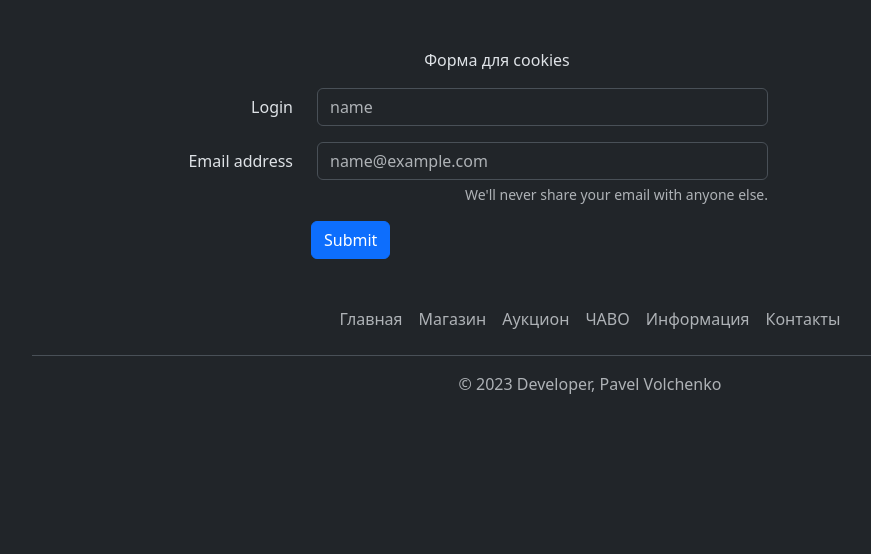
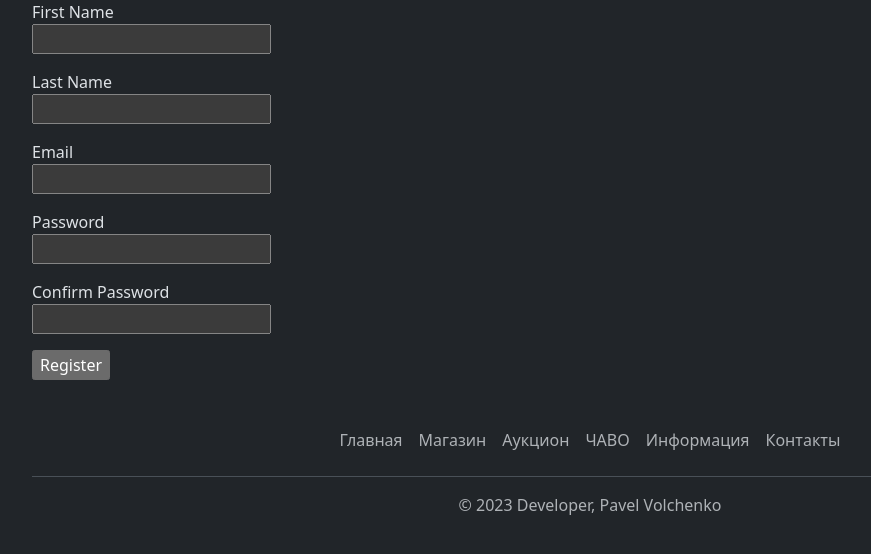
Before and after one commit to PavelVolchenko/flask, a Flask app: page /sign-in/ in a window 1280 px wide. Shown: the part 56-610 px from the top of the page, without its empty margins (50-921 px from the left). Run offline with Flask 3, Linux system fonts and the light colour scheme.

Commit message:
hw3 done

```diff
--- a/app.py
+++ b/app.py
@@ -1,12 +1,15 @@
 from flask import Flask, render_template, make_response, request, redirect, url_for, flash, session
+from flask_wtf import CSRFProtect
 import items
 import logging
 from config import Config
-from models import db, User, Post
+from models import db, add_user
+from form import RegistrationForm
 
 app = Flask(__name__)
 app.config.from_object(Config)
 db.init_app(app)
+csrf = CSRFProtect(app)
 logger = logging.getLogger(__name__)
 
 
@@ -18,7 +21,7 @@ def init_db():
 
 @app.context_processor
 def inject_user():
-    return dict(user=request.cookies.get('user'))
+    return dict(user=request.cookies.get('first_name'))
 
 
 @app.route('/')
@@ -31,26 +34,30 @@ def index():
 
 
 @app.route('/sign-in/', methods=['GET', 'POST'])
+@csrf.exempt
 def sign_in():
-    if request.method == 'POST':
-        user = request.form.get('username')
-        email = request.form.get('email')
-        if not request.form.get('username') or not request.form.get('email'):
-            flash("Все поля должны быть заполнены!", 'danger')
-            return redirect(url_for('sign_in'))
-        else:
-            response = make_response(redirect(url_for('index')))
-            response.set_cookie('user', user)
-            response.set_cookie('email', email)
-            return response
-    return render_template('sign-in.html')
+    form = RegistrationForm()
+    if request.method == 'POST' and form.validate():
+        user_dict = dict()
+        user_dict.update(
+            {
+                'first_name': form.first_name.data,
+                'last_name': form.last_name.data,
+                'email': form.email.data,
+                'password': form.password.data,
+            }
+        )
+        response = make_response(redirect(url_for('index')))
+        response.set_cookie('first_name', user_dict.get('first_name'))
+        print(add_user(user_dict))
+        return response
+    return render_template('sign-in.html', form=form)
 
 
 @app.route('/logout/')
 def logout():
     response = make_response(redirect(url_for('sign_in')))
-    response.delete_cookie('user')
-    response.delete_cookie('email')
+    response.delete_cookie('first_name')
     return response
 
 
--- a/config.py
+++ b/config.py
@@ -4,6 +4,6 @@ import secrets
 class Config(object):
     SERVER_NAME = '127.0.0.1:5000'
     SECRET_KEY = secrets.token_hex()
-    SQLALCHEMY_DATABASE_URI = 'sqlite:///mydatabase.db'
+    SQLALCHEMY_DATABASE_URI = 'sqlite:///users.db'
     SQLALCHEMY_TRACK_MODIFICATIONS = False
     TEMPLATES_AUTO_RELOAD = True
--- /dev/null
+++ b/form.py
@@ -0,0 +1,11 @@
+from flask_wtf import FlaskForm
+from wtforms import StringField, PasswordField
+from wtforms.validators import DataRequired, Email, EqualTo
+
+
+class RegistrationForm(FlaskForm):
+    first_name = StringField('First Name', validators=[DataRequired()])
+    last_name = StringField('Last Name', validators=[DataRequired()])
+    email = StringField('Email', validators=[DataRequired(), Email()])
+    password = PasswordField('Password', validators=[DataRequired()])
+    confirm_password = PasswordField('Confirm Password', validators=[DataRequired(), EqualTo('password')])
--- a/templates/sign-in.html
+++ b/templates/sign-in.html
@@ -5,37 +5,123 @@
 {% endblock %}
 
 {% block content %}
-  <div class="container mt-5">
-    <form method="post">
-      {% with messages = get_flashed_messages(with_categories=true) %}
-        {% if messages %}
-          {% for category, message in messages %}
-            <div class="alert alert-{{ category }}">
-              {{ message }}
-            </div>
-          {% endfor %}
-          {% else %}
-          <p class="text col-10 text-center">Форма для cookies</p>
-        {% endif %}
-      {% endwith %}
-      <div class="mb-3 row">
-        <label for="username" class="col-sm-3 col-form-label text-end">Login</label>
-        <div class="col-sm-5">
-          <input type="text" class="form-control plain-text" name="username" id="username" placeholder="name">
-        </div>
-      </div>
-      <div class="mb-3 row">
-          <label for="email" class="col-sm-3 col-form-label text-end">Email address</label>
-        <div class="col-sm-5">
-          <input type="email" class="form-control" name="email" id="email" placeholder="name@example.com">
-          <div id="emailHelp" class="form-text text-end">
-            We'll never share your email with anyone else.
-          </div>
-        </div>
-      </div>
-      <div class="col-md-6 mx-auto">
-        <button type="submit" class="btn btn-primary mx-end">Submit</button>
-      </div>
+  <div class="container">
+
+    <form method="POST" action="{{ url_for('sign_in') }}">
+      {{ form.csrf_token }}
+      {% for field in form if field.name != 'csrf_token' %}
+        <p>
+          {{ field.label }}<br>
+          {{ field }}
+          {% if field.errors %}
+            <ul class="alert alert-danger">
+              {% for error in field.errors %}
+              <li>{{ error }}</li>
+            {% endfor %}
+            </ul>
+          {% endif %}
+        </p>
+      {% endfor %}
+      <p>
+        <input type="submit" value="Register">
+      </p>
     </form>
+
+    {#  <form class="row g-3 needs-validation" novalidate method="POST">#}
+    {#    <div class="col-md-3">#}
+    {#      <label for="validationCustom01" class="form-label">Имя</label>#}
+    {#      <input type="text" class="form-control" name="first_name" id="validationCustom01" value="Иван" required>#}
+    {#      <div class="valid-feedback">#}
+    {#        Все хорошо!#}
+    {#      </div>#}
+    {#    </div>#}
+    {#    <div class="col-md-3">#}
+    {#      <label for="validationCustom02" class="form-label">Фамилия</label>#}
+    {#      <input type="text" class="form-control" name="last_name" id="validationCustom02" value="Петров" required>#}
+    {#      <div class="valid-feedback">#}
+    {#        Все хорошо!#}
+    {#      </div>#}
+    {#    </div>#}
+    {#    <div class="col-md-3">#}
+    {#      <label for="validationCustomUsername" class="form-label">Эл. почта</label>#}
+    {#      <div class="input-group has-validation">#}
+    {#        <input type="text" class="form-control" name="email" id="validationCustomUsername" aria-describedby="inputGroupPrepend"#}
+    {#               required>#}
+    {#        <div class="invalid-feedback">#}
+    {#          Пожалуйста, выберите имя пользователя.#}
+    {#        </div>#}
+    {#      </div>#}
+    {#    </div>#}
+    {#    <div class="col-md-3">#}
+    {#      <label for="validationCustom03" class="form-label">pass</label>#}
+    {#      <input type="text" class="form-control" name="password" id="validationCustom03" required>#}
+    {#      <div class="invalid-feedback">#}
+    {#        Укажите действующий город.#}
+    {#      </div>#}
+    {#    </div>#}
+    {#    <div class="col-md-3">#}
+    {#      <label for="validationCustom04" class="form-label">pass repeat</label>#}
+    {#      <input type="text" class="form-control" name="password_2" id="validationCustom04" required>#}
+    {#      <div class="invalid-feedback">#}
+    {#        Пожалуйста, выберите корректный город.#}
+    {#      </div>#}
+    {#    </div>#}
+    {#    <div class="col-12">#}
+    {#      <div class="form-check">#}
+    {#        <input class="form-check-input" type="checkbox" value="" id="invalidCheck" required>#}
+    {#        <label class="form-check-label" for="invalidCheck">#}
+    {#          Примите условия и соглашения#}
+    {#        </label>#}
+    {#        <div class="invalid-feedback">#}
+    {#          Вы должны принять перед отправкой.#}
+    {#        </div>#}
+    {#      </div>#}
+    {#    </div>#}
+    {#    <div class="col-12">#}
+    {#      <button class="btn btn-primary" type="submit">Отправить форму</button>#}
+    {#    </div>#}
+    {#  </form>#}
+    {#  </div>#}
+    {##}
+    {##}
+    {#  <div class="container mt-5">#}
+    {#    <form method="post">#}
+    {#      {% with messages = get_flashed_messages(with_categories=true) %}#}
+    {#        {% if messages %}#}
+    {#          {% for category, message in messages %}#}
+    {#            <div class="alert alert-{{ category }}">#}
+    {#              {{ message }}#}
+    {#            </div>#}
+    {#          {% endfor %}#}
+    {#        {% else %}#}
+    {#          <p class="text col-10 text-center">Форма для cookies</p>#}
+    {#        {% endif %}#}
+    {#      {% endwith %}#}
+    {#      Имя#}
+    {#      Фамилия#}
+    {#      email#}
+    {#      Пароль#}
+    {#      Пароль2#}
+    {#      Пароль зашифрован#}
+    {#      Пользователь сохранен в БД#}
+    {#      <div class="mb-3 row">#}
+    {#        <label for="username" class="col-sm-3 col-form-label text-end">Login</label>#}
+    {#        <div class="col-sm-5">#}
+    {#          <input type="text" class="form-control plain-text" name="username" id="username" placeholder="name">#}
+    {#        </div>#}
+    {#      </div>#}
+    {#      <div class="mb-3 row">#}
+    {#        <label for="email" class="col-sm-3 col-form-label text-end">Email address</label>#}
+    {#        <div class="col-sm-5">#}
+    {#          <input type="email" class="form-control" name="email" id="email" placeholder="name@example.com">#}
+    {#          <div id="emailHelp" class="form-text text-end">#}
+    {#            We'll never share your email with anyone else.#}
+    {#          </div>#}
+    {#        </div>#}
+    {#      </div>#}
+    {#      <div class="col-md-6 mx-auto">#}
+    {#        <button type="submit" class="btn btn-primary mx-end">Submit</button>#}
+    {#      </div>#}
+    {#    </form>#}
   </div>
 {% endblock %}
```
Also changed, not shown: models.py (+37 -12 lines), instance/users.db (added).
